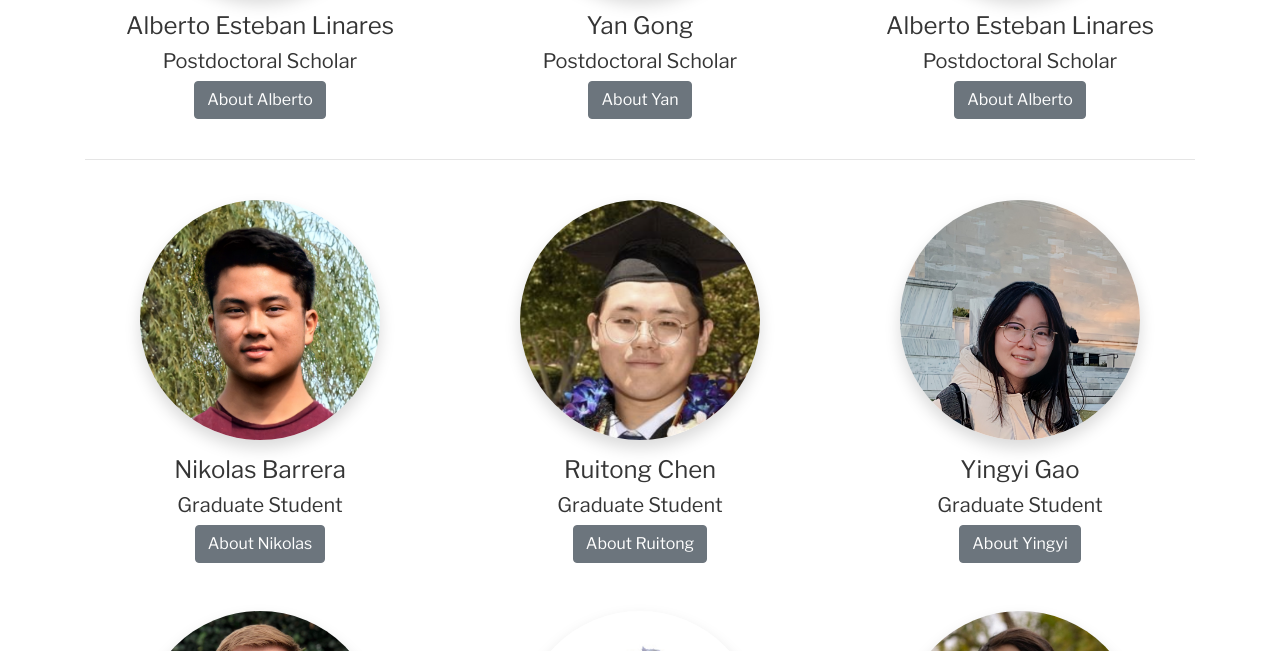
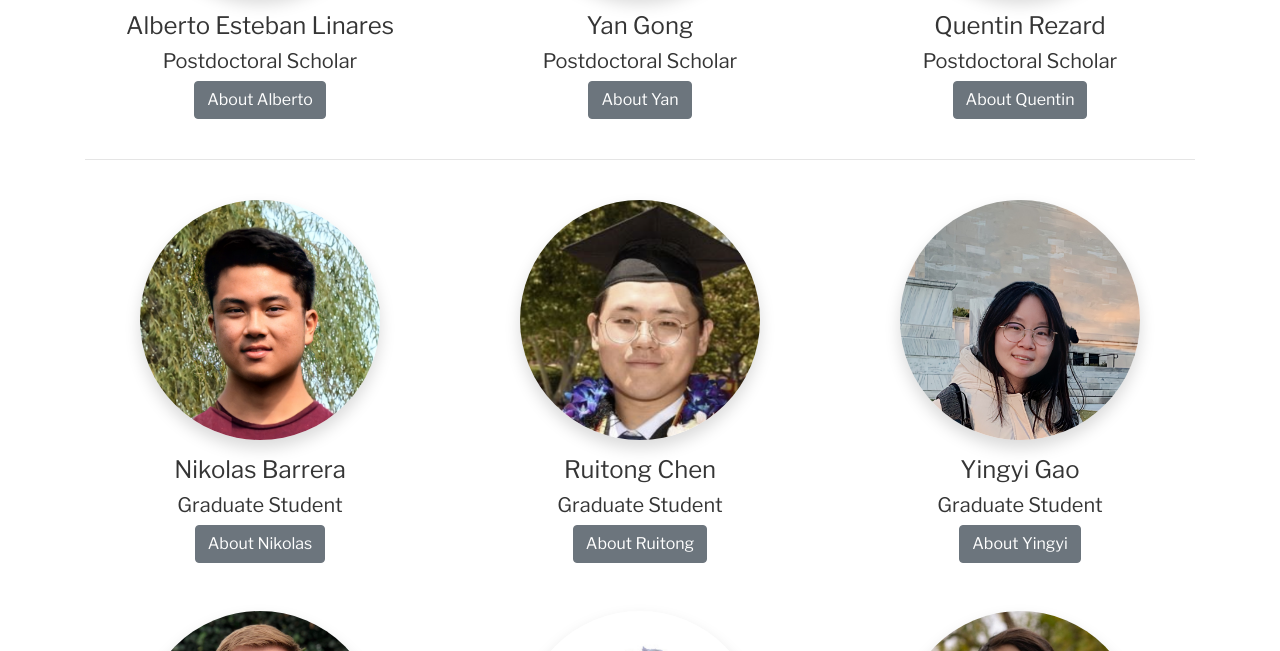
Before and after one commit to uscbiomems/uscbiomems.github.io, a Jekyll site: the page built from people.html, in a window 1280 px wide and 900 px high, scrolled down 770 px, cut to the strip 249-900 px from the top of the window. Built offline with Jekyll 4.4.1, drawn with Linux system fonts in a browser that asks for light colours.

Commit message:
Corrections on people section

```diff
--- a/people.html
+++ b/people.html
@@ -189,9 +189,9 @@ active_prospective:
 <!-- QUENTIN -->
 	<div class="col-lg-4">
 		<img class="rounded-circle shadow headshot" src="{{ site.baseurl }}images/people/quentinrezard.png" alt="Quentin Rezard" >
-		<h4>Alberto Esteban Linares</h4>
+		<h4>Quentin Rezard</h4>
 		<h5>Postdoctoral Scholar</h5>
-		<button type="button" class="btn btn-secondary" data-toggle="modal" data-target="#quentinrezard">About Alberto</button>
+		<button type="button" class="btn btn-secondary" data-toggle="modal" data-target="#quentinrezard">About Quentin</button>
 	</div>
 <!-- modal -->
 	<div class="modal fade" id="quentinrezard" tabindex="-1" role="dialog" aria-labelledby="modaltitle-quentinrezard" aria-hidden="true">
@@ -338,10 +338,10 @@ active_prospective:
 		<img class="rounded-circle shadow headshot" src="{{ site.baseurl }}images/people/yingyigao.jpg" alt="Yingyi Gao" >
 		<h4>Yingyi Gao</h4>
 		<h5>Graduate Student</h5>
-		<button type="button" class="btn btn-secondary" data-toggle="modal" data-target="#ruitong">About Yingyi</button>
+		<button type="button" class="btn btn-secondary" data-toggle="modal" data-target="#yingyi">About Yingyi</button>
 	</div>
 		<!-- modal -->
-			<div class="modal fade" id="ruitong" tabindex="-1" role="dialog" aria-labelledby="modaltitle-yingyi" aria-hidden="true">
+			<div class="modal fade" id="yingyi" tabindex="-1" role="dialog" aria-labelledby="modaltitle-yingyi" aria-hidden="true">
 				<div class="modal-dialog modal-lg" role="document">
 					<div class="modal-content">
 						<div class="modal-header">
@@ -434,6 +434,7 @@ active_prospective:
 		<h4>Max Li</h4>
 		<h5>Graduate Student</h5>
 		<button type="button" class="btn btn-secondary" data-toggle="modal" data-target="#maxli">About Max</button>
+
 	</div>
 			<!-- modal -->
 				<div class="modal fade" id="max" tabindex="-1" role="dialog" aria-labelledby="modaltitle-max" aria-hidden="true">
@@ -499,7 +500,7 @@ active_prospective:
 										<div class="col-lg-8 align-self-center">
 											<p>
 												2022, B.S. Biomedical Engineering, UC Irvine<br><br>
-												liangjea [at] usc [dot] edu
+												liangjea [at] usc [dot] edu <br><br>
 												<a href="https://www.linkedin.com/in/jingjing-liang-3313b91a6/" target="_blank">LinkedIn</a>
 											</p>
 										</div>
@@ -525,7 +526,7 @@ active_prospective:
 				<img class="rounded-circle shadow headshot" src="{{ site.baseurl }}images/people/emmanuelramirez.jpg" alt="Emmanuel Ramirez" >
 				<h4>Emmanuel Ramirez</h4>
 				<h5>Graduate Student</h5>
-				<button type="button" class="btn btn-secondary" data-toggle="modal" data-target="#ruitong">About Emmanuel</button>
+				<button type="button" class="btn btn-secondary" data-toggle="modal" data-target="#emmanuel">About Emmanuel</button>
 			</div>
 					<!-- modal -->
 						<div class="modal fade" id="emmanuel" tabindex="-1" role="dialog" aria-labelledby="modaltitle-emmanuel" aria-hidden="true">
```
Also changed, not shown: images/people/maxli.jpg, images/people/yangong.jpg.
